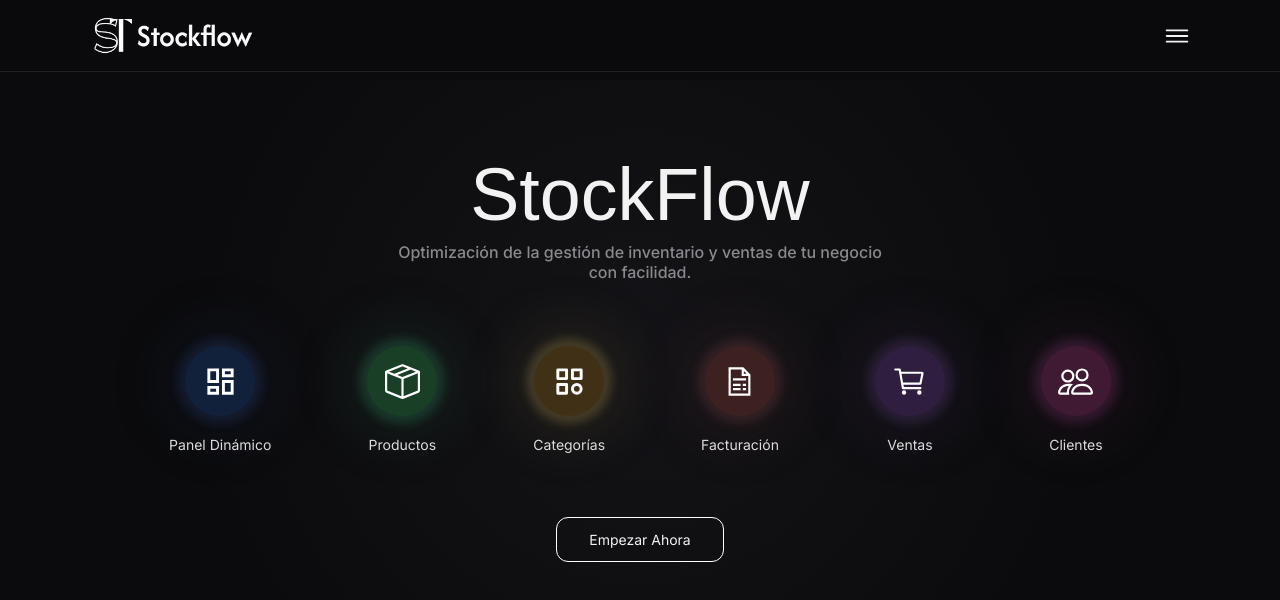
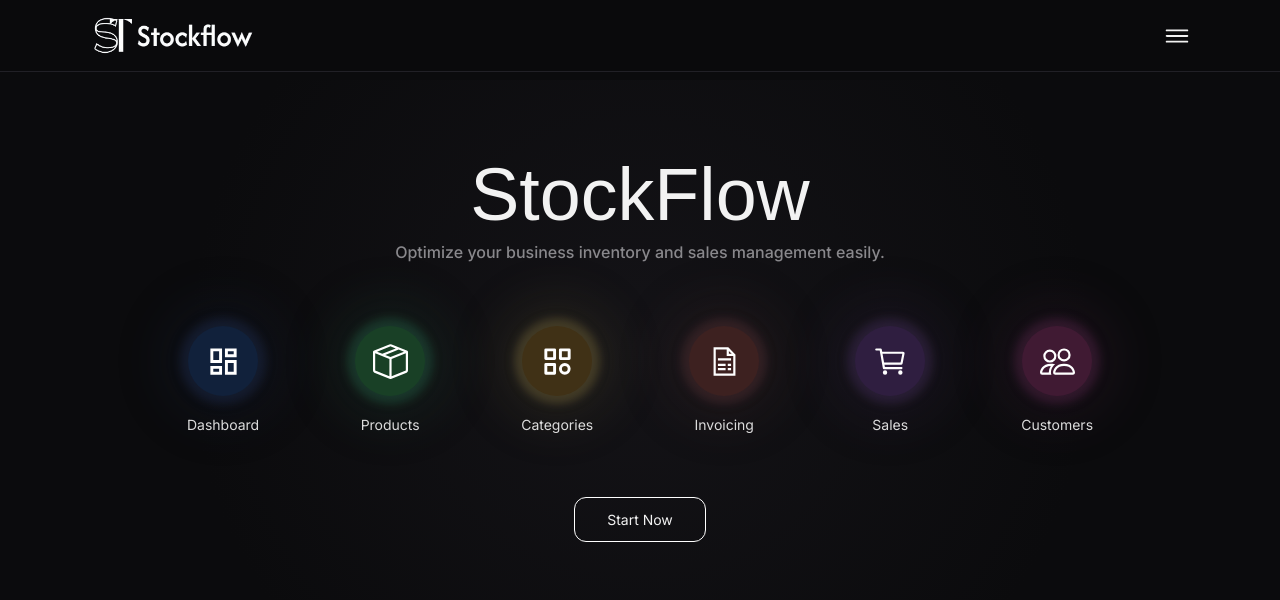
Before and after one commit to FazeElian/StockFlow, a Next.js app in the folder client/: page / in a window 1280 px wide. Shown: the top 600 px of the page. Built offline with nearby package versions, Linux system fonts and the light colour scheme; a web font is replaced by a local one.

Commit message:
Translation of content - spanish -> english

```diff
--- a/client/app/components/company/HeaderCompany.tsx
+++ b/client/app/components/company/HeaderCompany.tsx
@@ -41,42 +41,42 @@ const HeaderCompany = () => {
                             className="item-nav-list--company bg-transparent"
                         >
                             <FaHome />
-                            Inicio
+                            Home
                         </Link>
                         <Link
                             href="#"
                             className="item-nav-list--company bg-transparent"
                         >
                             <FaGears />
-                            Funcionalidades
+                            Features
                         </Link>
                         <Link
                             href="#"
                             className="item-nav-list--company bg-transparent"
                         >
                             <IoMdPricetags />
-                            Elije tu Plan
+                            Pricing
                         </Link>
                         <Link
                             href="#"
                             className="item-nav-list--company bg-transparent"
                         >
                             <MdWifiCalling3 />
-                            Contáctanos
+                            Contact Us
                         </Link>
                     </section>
 
                     <section className="sect-user-nav-list--company">
-                        <Link href="#" className="item-nav-list--company bg-transparent">Iniciar Sesión</Link>
-                        <Link href="#" className="item-nav-list--company bg-transparent">Registrarse</Link>
+                        <Link href="#" className="item-nav-list--company bg-transparent">Log In</Link>
+                        <Link href="#" className="item-nav-list--company bg-transparent">Sign Up</Link>
                     </section>
                 </nav>
                 <nav className="nav-user--company bg-transparent">
                     <Link href="#" className="btn-header--company btn-login-header--company color-white">
-                        Ingresar
+                        Log In
                     </Link>
                     <Link href="#" className="btn-header--company btn-signin-header--company color-white">
-                        Únete
+                        Sign Up
                     </Link>
                     <button className="btn-menu--company color-white bg-transparent" onClick={toggleMenu}>
                         <IoIosMenu />
--- a/client/app/components/company/TopBannerServices.tsx
+++ b/client/app/components/company/TopBannerServices.tsx
@@ -14,7 +14,7 @@ const TopBannerServices = () => {
             <div className="top-banner-services bg-tr bg-transparent">
                 <h1 className="color-white bg-transparent font-afacad">StockFlow</h1>
                 <h2 className="color-gray bg-transparent">
-                    Optimización de la gestión de inventario y ventas de tu negocio con facilidad.
+                    Optimize your business inventory and sales management easily.
                 </h2>
             </div>
             <div className="btm-banner-services bg-transparent">
@@ -41,7 +41,7 @@ const TopBannerServices = () => {
                 href="#"
                 className="btn-start-now-banner-services color-white"
             >
-                Empezar Ahora
+                Start Now
             </Link>
         </section>
     )
--- a/client/app/utils/ItemsTopBannerServices.ts
+++ b/client/app/utils/ItemsTopBannerServices.ts
@@ -31,42 +31,42 @@ const ItemsTopBannerServices: ItemTopBannerServices[] = [
         id: 1,
         imgSrc: DashboardIcon,
         delay: 0,
-        title: "Panel Dinámico",
+        title: "Dashboard",
         class: "bg-blue circle-dashboard-btm-banner-services",
     },
     {
         id: 2,
         imgSrc: ProductsIcon,
         delay: .20,
-        title: "Productos",
+        title: "Products",
         class: "bg-green circle-products-btm-banner-services",
     },
     {
         id: 3,
         imgSrc: CategoriesIcon,
         delay: .40,
-        title: "Categorías",
+        title: "Categories",
         class: "bg-brown circle-categories-btm-banner-services",
     },
     {
         id: 4,
         imgSrc: InvoicesIcon,
         delay: .60,
-        title: "Facturación",
+        title: "Invoicing",
         class: "bg-red circle-invoices-btm-banner-services",
     },
     {
         id: 5,
         imgSrc: SalesIcon,
         delay: .80,
-        title: "Ventas",
+        title: "Sales",
         class: "bg-purple circle-sales-btm-banner-services",
     },
     {
         id: 6,
         imgSrc: CustomersIcon,
         delay: 1,
-        title: "Clientes",
+        title: "Customers",
         class: "bg-pink circle-customers-btm-banner-services",
     },
 ];
```
